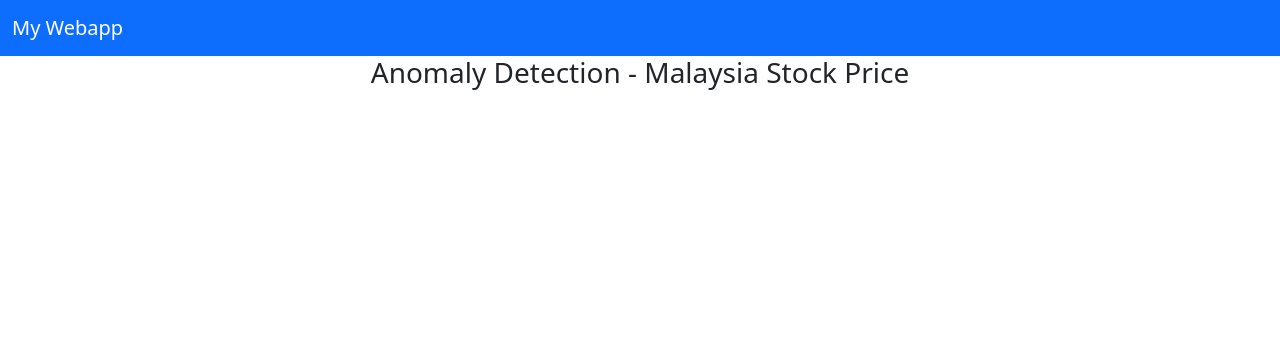
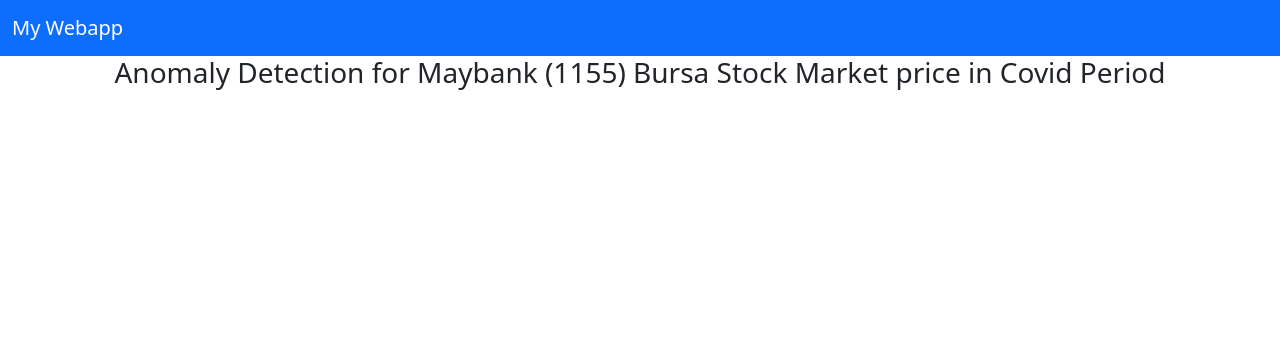
Before and after one commit to hoe94/Anomaly_Detection, a Flask app: template templates/layout.html in a window 1280 px wide. Shown: the top 356 px of the page. Run offline with Flask 2, Linux system fonts and the light colour scheme; the template is opened without the code that fills it, so the values that code supplies are empty; parts of the project's set-up code (start-up, migrations or seed data) failed here and were passed over; some libraries are stand-ins or nearby versions.

Commit message:
05062022 Changes

```diff
--- a/main.py
+++ b/main.py
@@ -22,13 +22,27 @@
 ORDER BY Date ASC
 """
 
+graph_query_string = """
+SELECT *
+FROM `tsf-project-344410.Dataset.anomaly_isolation`
+WHERE Date >= '2020-03-18'
+ORDER BY Date DESC
+"""
+
 df = (
     bigquery_client.query(query_string)
     .result()
     .to_dataframe(create_bqstorage_client = True,)
 )
 
+graph_df = (
+    bigquery_client.query(graph_query_string)
+    .result()
+    .to_dataframe(create_bqstorage_client = True,)
+)
+
 anomaly_df = df[df['Anomaly_Flag'] == -1]
+color_map = {1: ""'rgb(228, 222, 249)'"", -1: ""'rgb(247, 90, 90)'""}
 
 #fig = px.line(df, x = 'Date', y = 'Close', markers = True, title = 'Anomaly Detection for Maybank (1155) Stock Market price in Covid Era')
 #Plot the actuals points
@@ -51,6 +65,28 @@
                      marker=dict(color="red",
                                 size=11))
 
+#Table which includes Date,Actuals,Change occured from previous point
+table = go.Table(
+    domain  =   dict(x = [0, 1], y = [0.1, 0.5]),
+    columnwidth = [1, 2],
+    # columnorder=[0, 1, 2,],
+    header = dict(height = 20,
+                values = [['<b>Date</b>'], ['<b>Close</b>'], ['<b>Percentage_Change%</b>']],
+                line = dict(color = '#121212'),
+                font = dict(color=['rgb(45, 45, 45)'], size=14),
+                fill = dict(color='#797cf6')),
+
+    cells = dict(values=[graph_df.round(3)[k].tolist() for k in ['Date', 'Close', 'Percentage_Change']],
+                line = dict(color='#121212'),
+                align = ['center'] * 5,
+                font = dict(color = ['rgb(40, 40, 40)'] * 5, size = 12),
+                suffix = [None] + [''] + [''] + ['%'] + [''],
+                height = 27,
+                fill = dict(color = [graph_df['Anomaly_Flag'].map(color_map)],#map based on anomaly level from dictionary
+                )
+                ))
+
+
 axis = dict(
     showline=True,
     zeroline=False,
@@ -58,19 +94,19 @@
     mirror=True,
     ticklen=4,
     gridcolor='#ffffff',
-    tickfont=dict(size=10))
+    tickfont=dict(size=20))
 
 layout = dict(
-    width=1000,
-    height=865,
+    width=2100,
+    height=800,
     autosize=False,
-    title= 'Anomaly Detection for Maybank (1155) Stock Market price in Covid Era',
+    title= 'Line Graph & Table about Maybank',
     margin=dict(t=75),
     showlegend=True,
     xaxis1=dict(axis, **dict(domain=[0, 1], anchor='y1', showticklabels=True)),
     yaxis1=dict(axis, **dict(domain=[2 * 0.21 + 0.20, 1], anchor='x1', hoverformat='.2f')))
 
-fig = go.Figure(data=[Normal, Anomaly], layout = layout)
+fig = go.Figure(data=[Normal, Anomaly, table], layout = layout)
 fig_JSON = json.dumps(fig, cls=plotly.utils.PlotlyJSONEncoder)
 
 
--- a/templates/index.html
+++ b/templates/index.html
@@ -35,18 +35,18 @@
     </nav>
 
     <main>
-        <div class ="container">
+        <div class ="container-fluid">
             <div class="row">
                 <div class="col-md-12 col-sm-12 col-xm-12">
                     <div class="ml-auto mr-auto">
                         {% block content%}
                         {% endblock %}
-
                     </div>
                 </div>
             </div>
         </div>
     </main>
+
 
     <!-- Javascript part -->
     <script src="https://cdn.jsdelivr.net/npm/bootstrap@5.0.1/dist/js/bootstrap.bundle.min.js" integrity="sha384-gtEjrD/SeCtmISkJkNUaaKMoLD0//ElJ19smozuHV6z3Iehds+3Ulb9Bn9Plx0x4" crossorigin="anonymous"></script>
--- a/templates/layout.html
+++ b/templates/layout.html
@@ -1,7 +1,7 @@
 {% extends "index.html" %}
 {% block content %}
     <div class = "site-header-logo">
-        <h3 class = "text-center">Anomaly Detection - Malaysia Stock Price</h3>
+        <h3 class = "text-center">Anomaly Detection for Maybank (1155) Bursa Stock Market price in Covid Period</h3>
     </div>
 
     <div id="chart1"></div>
```
Also changed, not shown: src/test.py (+5 -4 lines).
